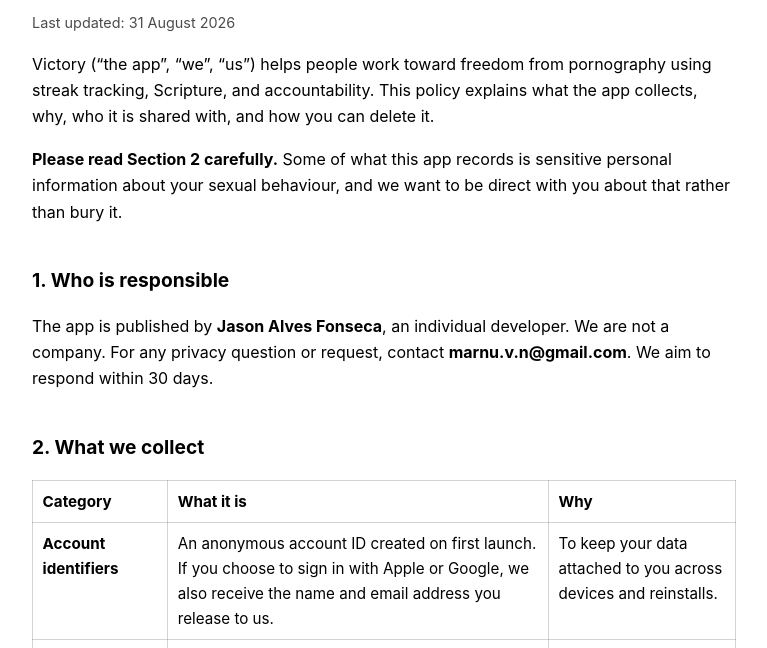
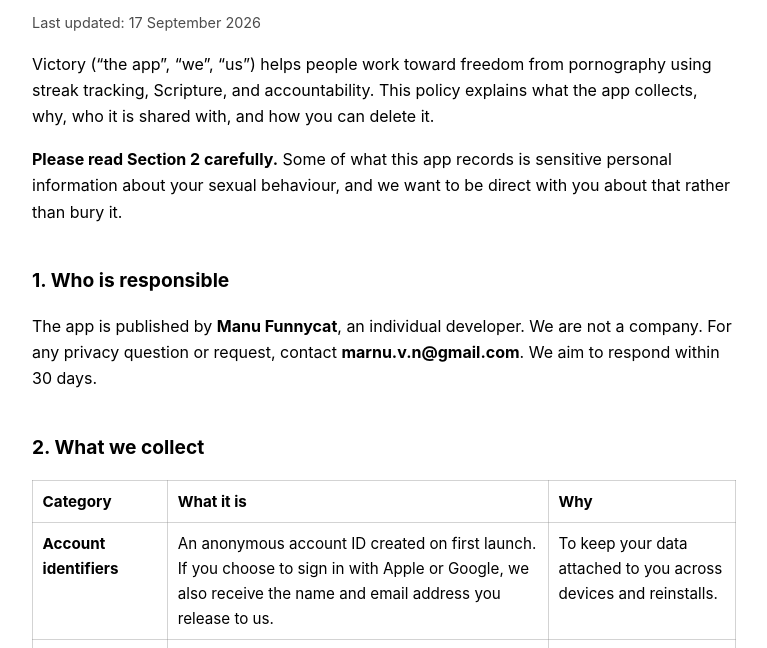
Before and after one commit to PjamaLama/victory-legal, a plain HTML site: page privacy-policy.html in a window 1280 px wide. Shown: the part 106-754 px from the top of the page, without its empty margins (256-1023 px from the left). Drawn offline with Linux system fonts and the light colour scheme.

Commit message:
Update Terms and Privacy publisher to Manu Funnycat

```diff
--- a/privacy-policy.html
+++ b/privacy-policy.html
@@ -21,7 +21,7 @@
 <body>
 
 <h1>Victory — Privacy Policy</h1>
-<p class="updated">Last updated: 31 August 2026</p>
+<p class="updated">Last updated: 17 September 2026</p>
 
 <p>Victory (“the app”, “we”, “us”) helps people work toward freedom from pornography
 using streak tracking, Scripture, and accountability. This policy explains what the
@@ -32,7 +32,7 @@
 with you about that rather than bury it.</p>
 
 <h2>1. Who is responsible</h2>
-<p>The app is published by <strong>Jason Alves Fonseca</strong>, an individual
+<p>The app is published by <strong>Manu Funnycat</strong>, an individual
 developer. We are not a company. For any privacy question or request, contact
 <strong>marnu.v.n@gmail.com</strong>. We aim to respond within 30 days.</p>
 
```
Also changed, not shown: terms-of-use.html (+2 -2 lines).
